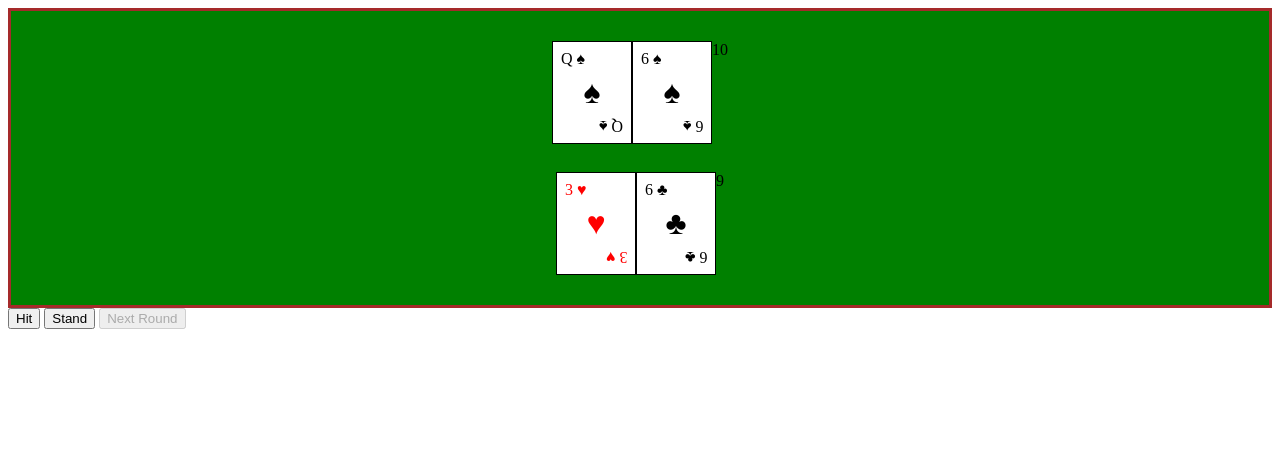
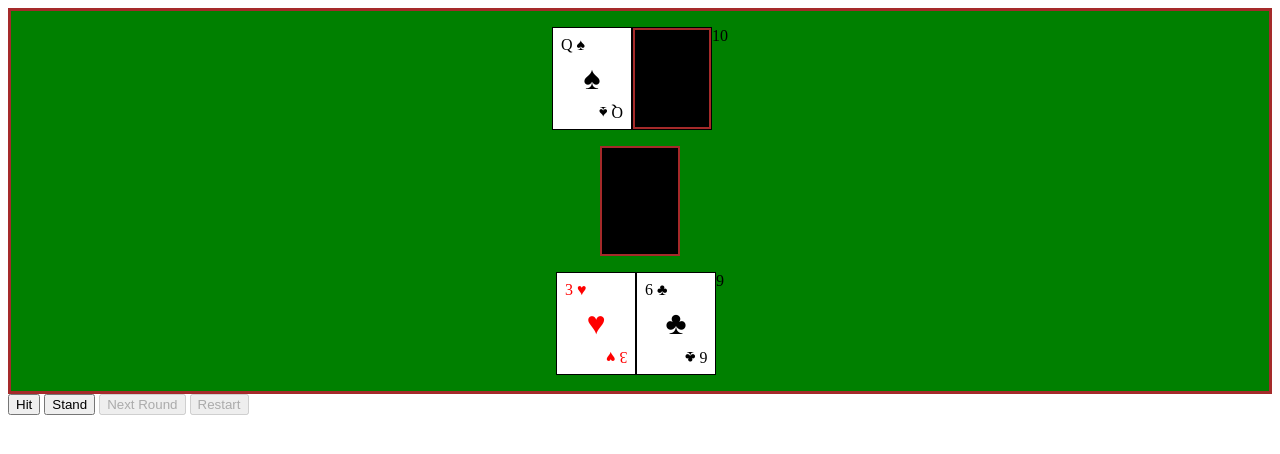
Before and after one commit to timwuchia/blackjack, a plain HTML site: page index.html in a window 1280 px wide. Drawn offline with Linux system fonts and the light colour scheme.

Commit message:
add create new game function

```diff
--- a/index.html
+++ b/index.html
@@ -35,6 +35,7 @@
         <button class="btn hit-btn">Hit</button>
         <button class="btn stand-btn">Stand</button>
         <button class="btn new-round-btn" disabled>Next Round</button>
+        <button class="btn restart-btn" disabled>Restart</button>
     </div>
 </body>
 </html>
--- a/script.js
+++ b/script.js
@@ -1,7 +1,7 @@
 import Deck, { DealerHand, PlayerHand } from './deck.js';
 
 
-const deck = new Deck();
+let deck = new Deck();
 deck.shuffle();
 const playerHand = new PlayerHand;
 const dealerHand = new DealerHand;
@@ -20,9 +20,15 @@ const playerFaceValue = document.querySelector('.player-side #player-value');
 const hitBtn = document.querySelector('.hit-btn');
 const standBtn = document.querySelector('.stand-btn');
 const newRoundBtn = document.querySelector('.new-round-btn');
+const restartBtn = document.querySelector('.restart-btn');
 const message = document.querySelector('.deck .message');
 
 document.addEventListener("DOMContentLoaded", () => {
+    startRound();
+})
+
+restartBtn.addEventListener("click", () => {
+    deck = new Deck();
     startRound();
 })
 
@@ -89,11 +95,18 @@ const cardFaceValue = (cardValue, aIsOne) => {
 
 const flipDealerCard = () => {
     dealerValue = dealerValue + dealerFaceDownCardValue;
+    const faceDownCard = document.querySelectorAll('.dealer-side .dealer-cards .card')[1]
+    faceDownCard.classList.remove('facedown');
     setDealerFaceValue(dealerValue)
 }
 
 const addCard = (side, card) => {
-    console.log(deck)
+    console.log(deck);
+    if(deck.cards.length < 1) {
+        message.innerHTML = 'sorry, there are no more cards';
+        restartBtn.disabled = false;
+        return;
+    }
     if(side === 'player'){
         playerHand.hand.push(card)
         playerCards.append(card.getHTML());
@@ -138,6 +151,14 @@ newRoundBtn.addEventListener('click', function(){
 })
 
 const startRound = () => {
+    if(deck.cards.length < 4){
+        message.innerHTML = 'sorry, there is no more cards';
+        restartBtn.disabled = false;
+        return;
+    }
+    message.innerHTML = "";
+    restartBtn.disabled = true;
+    newRoundBtn.disabled = true;
     const initDealerCard = deck.popTwoCards();
     const initPlayerCard = deck.popTwoCards();
     // initDealerCard.map((item) => {
@@ -150,6 +171,8 @@ const startRound = () => {
     })
     addCard('dealer', initDealerCard[0]);
     addCard('dealer', initDealerCard[1]);
+    const faceDownCard = document.querySelectorAll('.dealer-side .dealer-cards .card')[1]
+    faceDownCard.classList.add('facedown');
     dealerValue = dealerValue + cardFaceValue(dealerHand.hand[0].value, false);
     setDealerFaceValue(dealerValue)
     dealerFaceDownCardValue = cardFaceValue(dealerHand.hand[1].value, false);
@@ -205,7 +228,14 @@ standBtn.addEventListener('click', async () => {
             dealerValue = dealerValue - 10;
             dealerASetToOne = true;
             setDealerFaceValue(dealerValue);
-            await addCardToDealer(true);
+            while(dealerValue < 17 || dealerValue < playerValue){
+                const addedCard = deck.popCard();
+                addCard('dealer', addedCard);
+                dealerValue = dealerValue + cardFaceValue(addedCard.value, false);
+                setDealerFaceValue(dealerValue)
+                // addingCardToDealer()
+                await sleep(1500)
+            }
             if(dealerValue > 21) {
                 playerWon();
                 enableButton('new-round');
--- a/styles.css
+++ b/styles.css
@@ -4,7 +4,8 @@
 .gaming-table {
     background-color: green;
     border: 3px solid brown;
-    padding: 30px 300px;
+    width: 100%;
+    padding: 1rem;
     display: flex;
     flex-direction: column;
     justify-content: space-between;
@@ -14,6 +15,24 @@
 .deck {
     display: flex;
     justify-content: center;
+    margin-bottom: 1rem;
+}
+
+.deck .deck-cards {
+    height: 110px;
+    width: 80px;
+    border: 2px solid brown;
+    display: flex;
+    justify-content: center;
+    align-items: center;
+    font-size: 2rem;
+    padding: 2rem 1.5rem;
+    position: relative;
+    background-color: #000;
+}
+
+.dealer-side {
+    margin-bottom: 1rem;
 }
 
 .dealer-side, .player-side {
@@ -24,6 +43,22 @@
 .dealer-side .dealer-cards, .player-side .player-cards {
     display: flex;
     justify-content: center;
+}
+
+.dealer-side .dealer-cards .facedown {
+    position: relative;
+}
+
+.dealer-side .dealer-cards .facedown::after {
+    position: absolute;
+    width: 100%;
+    height: 100%;
+    left: 0;
+    right: 0;
+    background-color: black;
+    border: 2px solid brown;
+    bottom: 0;
+    content: "";
 }
 
 .card {
```
